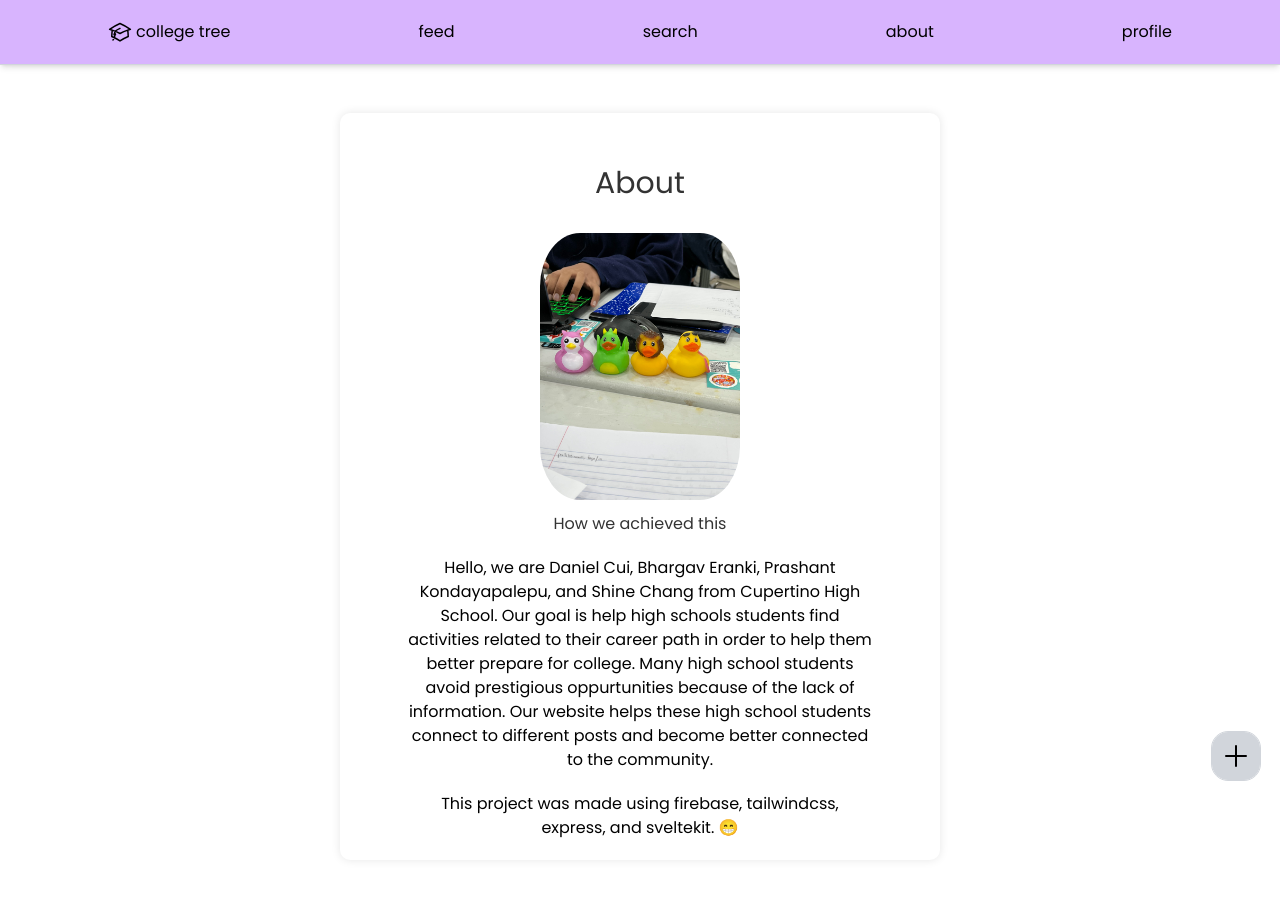
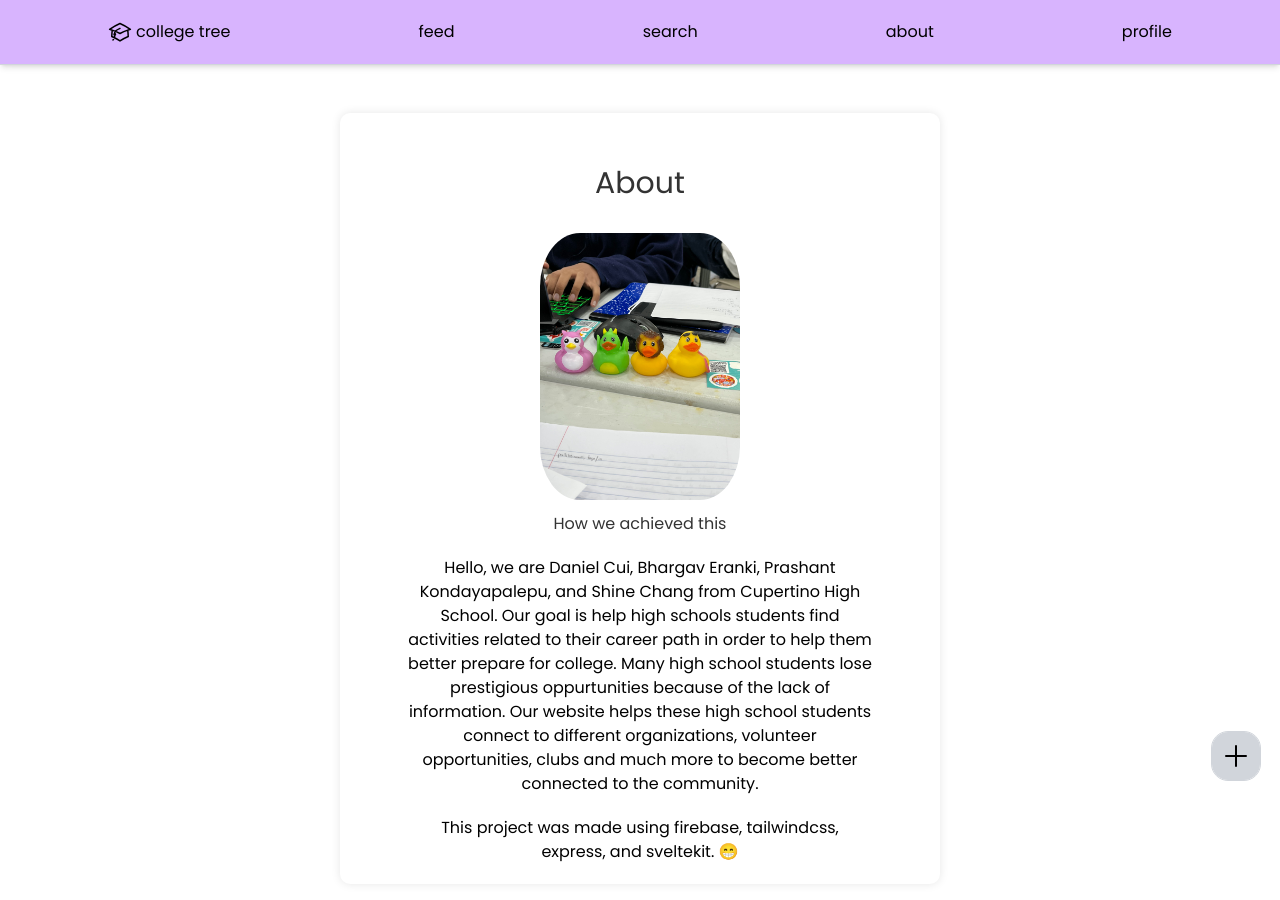
Before and after one commit to solunian/college-tree, a SvelteKit app: page /about in a window 1280 px wide. Shown: the top 900 px of the page. Built offline with nearby package versions, Linux system fonts and the light colour scheme.

Commit message:
edit text a bit

```diff
--- a/src/routes/about/+page.svelte
+++ b/src/routes/about/+page.svelte
@@ -10,7 +10,7 @@
     </h1>
     <img alt="The project logo" src={duck} />
     <h1 class='pt-3'>How we achieved this</h1>
-    <p>Hello, we are Daniel Cui, Bhargav Eranki, Prashant Kondayapalepu, and Shine Chang from Cupertino High School. Our goal is help high schools students find activities related to their career path in order to help them better prepare for college. Many high school students avoid prestigious oppurtunities because of the lack of information. Our website helps these high school students connect to different posts and become better connected to the community. </p>
+    <p>Hello, we are Daniel Cui, Bhargav Eranki, Prashant Kondayapalepu, and Shine Chang from Cupertino High School. Our goal is help high schools students find activities related to their career path in order to help them better prepare for college. Many high school students lose prestigious oppurtunities because of the lack of information. Our website helps these high school students connect to different organizations, volunteer opportunities, clubs and much more to become better connected to the community. </p>
     <p>This project was made using firebase, tailwindcss, express, and sveltekit. {"😁"}</p>
 </div>
 
```
